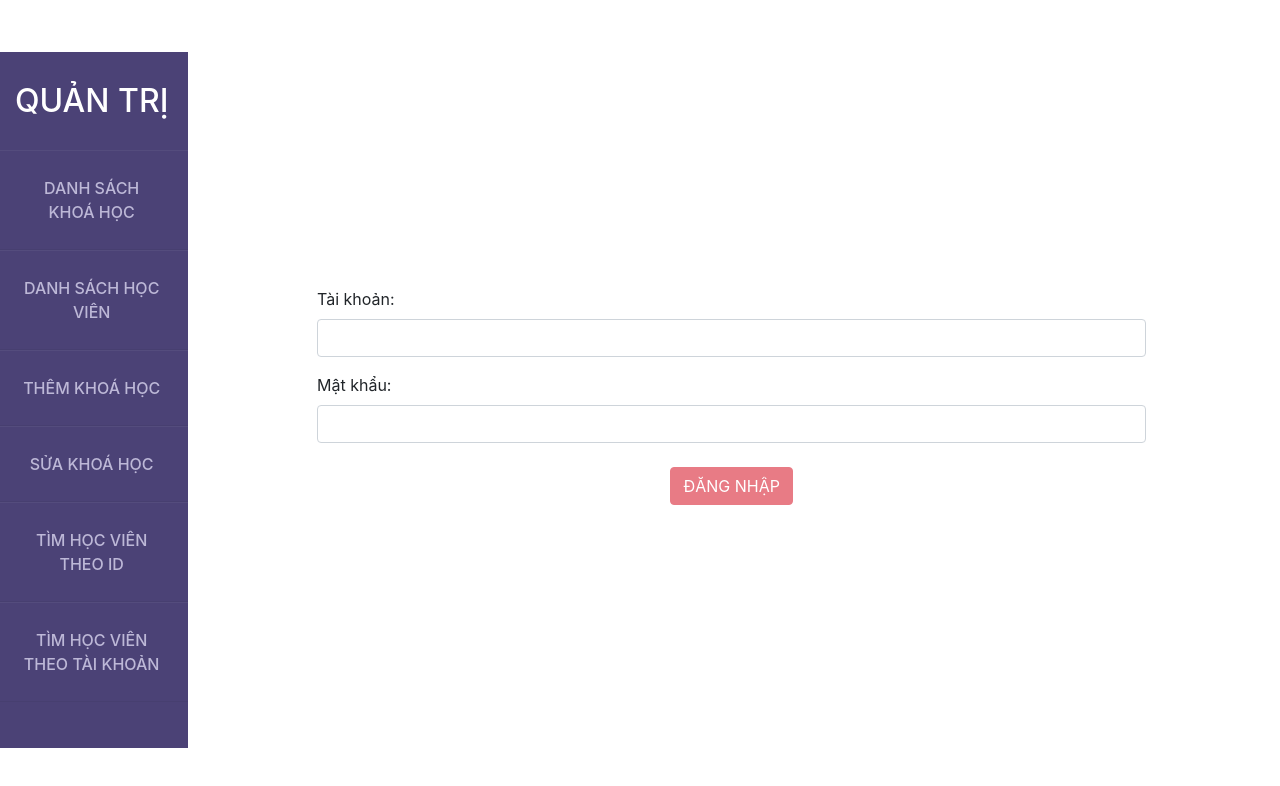
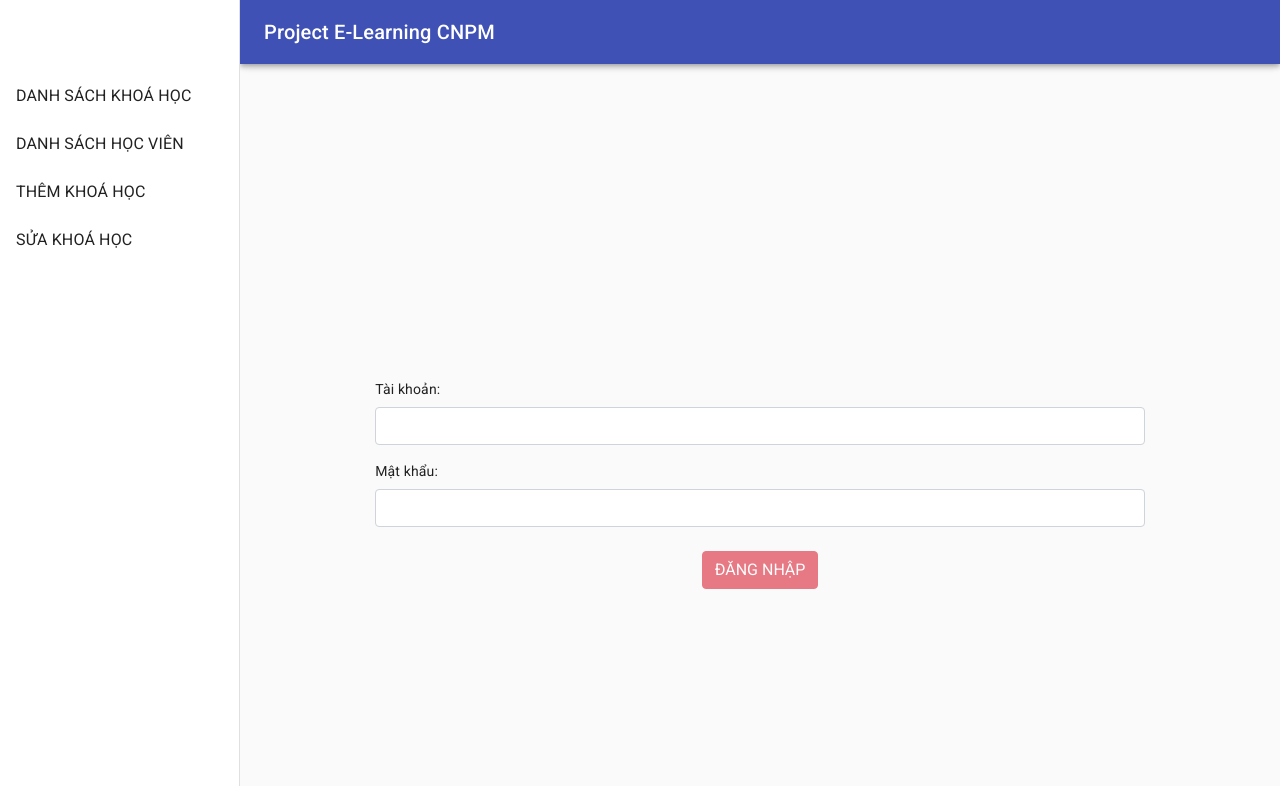
Before and after one commit to ritz0801/E-Learning-ReactJS, a React (Create React App) app: page /admin/login in a window 1280 px wide. Shown: the top 786 px of the page. Built offline with nearby package versions, Linux system fonts and the light colour scheme; no server answers.

Commit message:
Edit UI NavBar And Add Announce When Clicked Button In AddCourse Component

```diff
--- a/src/Components/Admin/AddCourse/InputAddLesson/index.jsx
+++ b/src/Components/Admin/AddCourse/InputAddLesson/index.jsx
@@ -3,6 +3,7 @@ import { Formik, Form, Field, ErrorMessage } from 'formik';
 import * as yup from 'yup';
 import apiCourse from '../../../../API/courses';
 import { connect } from 'react-redux';
+import Swal from "sweetalert2";
 
 const InputAddLesson = (props) => {
     const addLessonSchema = yup.object().shape({
@@ -21,6 +22,14 @@ const InputAddLesson = (props) => {
                 apiCourse
                     .post("ThemBaiHoc", values, {
                         params: { _id: props.courseDetail._id }
+                    })
+                    .then(() => {
+                        Swal.fire({
+                            title: 'Thêm thành công! Muốn thêm bài học tiếp hãy chọn nút THÊM BÀI HỌC, muốn hoàn thành cập nhật mục lục chọn nút HOÀN THÀNH',
+                            icon: 'success',
+                            confirmButtonColor: '#e74c3c',
+                            confirmButtonText: 'Ok',
+                        })
                     })
             }}
             render={(formikProps) => {
--- a/src/Components/Admin/AddCourse/index.jsx
+++ b/src/Components/Admin/AddCourse/index.jsx
@@ -46,6 +46,14 @@ const AddCourse = (props) => {
     const doneAddCourse = () => {
         apiCourse
             .post(`ThemBaiHocVaoMucLuc?_id=${props.courseDetail._id}`)
+            .then(() => {
+                Swal.fire({
+                    title: 'Đã hoàn thành cập nhật mục lục!',
+                    icon: 'success',
+                    confirmButtonColor: '#e74c3c',
+                    confirmButtonText: 'Ok',
+                })
+            })
     }
 
     const removeLessonInput = (i) => {
@@ -54,7 +62,7 @@ const AddCourse = (props) => {
 
     return (
         <div className="addCourse_wrapper container">
-            <Stepper activeStep={activeStep} alternativeLabel>
+            <Stepper className="mb-3" activeStep={activeStep} alternativeLabel>
                 {steps.map((label) => (
                     <Step key={label}>
                         <StepLabel>{label}</StepLabel>
--- a/src/Components/Admin/CourseList/index.jsx
+++ b/src/Components/Admin/CourseList/index.jsx
@@ -12,6 +12,7 @@ import Toolbar from '@material-ui/core/Toolbar';
 import Typography from '@material-ui/core/Typography';
 import Button from '@material-ui/core/Button';
 import DeleteIcon from '@material-ui/icons/Delete';
+import CloudUploadIcon from '@material-ui/icons/CloudUpload';
 import clsx from 'clsx';
 import PropTypes from 'prop-types';
 import React, { useEffect } from 'react';
@@ -19,6 +20,7 @@ import { connect } from 'react-redux';
 import { getCoursesList } from '../../../Redux/Actions/courses';
 import apiCourse from '../../../API/courses';
 import Swal from "sweetalert2";
+import { Link } from 'react-router-dom';
 
 function descendingComparator(a, b, orderBy) {
     if (b[orderBy] < a[orderBy]) {
@@ -132,6 +134,7 @@ const EnhancedTableToolbar = (props) => {
             <Typography className={classes.title} variant="h5" id="tableTitle" component="div">
                 Danh sách khoá học
             </Typography>
+            <Link to='/admin/addcourse'><Button className="addCourseBtn" size="small" variant="contained" color="primary" startIcon={<CloudUploadIcon />} style={{ width: '150px', height: '42px', marginTop: '15px', marginRight: '8px', fontSize: '12px' }}>THÊM KHOÁ HỌC</Button></Link>
         </Toolbar>
     );
 };
@@ -212,7 +215,14 @@ const CourseList = (props) => {
         }).then(() => {
             apiCourse
                 .delete(`XoaKhoaHoc?_id=${_id}`)
-                .then(() => props.getCoursesList())
+                .then(() => {
+                    Swal.fire({
+                        title: 'Đã xoá khoá học thành công!',
+                        icon: 'success',
+                        confirmButtonColor: '#e74c3c',
+                        confirmButtonText: 'Ok',
+                    }).then(() => props.getCoursesList())
+                })
         })
     }
 
--- a/src/Components/Admin/NavBar/index.jsx
+++ /dev/null
@@ -1,34 +0,0 @@
-import React from 'react';
-import { withRouter } from 'react-router-dom';
-
-const NavBar = (props) => {
-    const goToAddCourse = () => {
-        props.history.push('/admin/addcourse');
-    }
-
-    const goToCourseList = () => {
-        props.history.push('/admin/courselist');
-    }
-
-    const goToStudentList = () => {
-        props.history.push('/admin/studentlist');
-    }
-
-    return (
-        <div className="admin_navbar_wrapper">
-            <div className="admin_navbar_sidebar">
-                <h2 className="admin_navbar_title">QUẢN TRỊ</h2>
-                <ul className="admin_navbar_ul">
-                    <li className="admin_navbar_li"><p className="admin_navbar_content" onClick={goToCourseList}>Danh sách khoá học</p></li>
-                    <li className="admin_navbar_li"><p className="admin_navbar_content" onClick={goToStudentList}>Danh sách học viên</p></li>
-                    <li className="admin_navbar_li"><p className="admin_navbar_content" onClick={goToAddCourse}>Thêm khoá học</p></li>
-                    <li className="admin_navbar_li"><p className="admin_navbar_content">Sửa khoá học</p></li>
-                    <li className="admin_navbar_li"><p className="admin_navbar_content">Tìm học viên theo ID</p></li>
-                    <li className="admin_navbar_li"><p className="admin_navbar_content">Tìm học viên theo tài khoản</p></li>
-                </ul>
-            </div>
-        </div>
-    );
-};
-
-export default withRouter(NavBar);
--- a/src/Components/Admin/StudentList/index.jsx
+++ b/src/Components/Admin/StudentList/index.jsx
@@ -223,7 +223,14 @@ const StudentList = (props) => {
         }).then(() => {
             apiUser
                 .delete(`XoaHocVien?_id=${_id}`)
-                .then(() => props.getStudentList())
+                .then(() => {
+                    Swal.fire({
+                        title: 'Đã xoá học viên thành công!',
+                        icon: 'success',
+                        confirmButtonColor: '#e74c3c',
+                        confirmButtonText: 'Ok',
+                    }).then(() => props.getStudentList())
+                })
         })
     }
 
--- a/src/Components/Admin/index.jsx
+++ b/src/Components/Admin/index.jsx
@@ -1,19 +1,150 @@
+import AppBar from '@material-ui/core/AppBar';
+import CssBaseline from '@material-ui/core/CssBaseline';
+import Drawer from '@material-ui/core/Drawer';
+import Hidden from '@material-ui/core/Hidden';
+import IconButton from '@material-ui/core/IconButton';
+import List from '@material-ui/core/List';
+import ListItem from '@material-ui/core/ListItem';
+import ListItemText from '@material-ui/core/ListItemText';
+import { makeStyles, useTheme } from '@material-ui/core/styles';
+import Toolbar from '@material-ui/core/Toolbar';
+import Typography from '@material-ui/core/Typography';
+import MenuIcon from '@material-ui/icons/Menu';
 import React from 'react';
-import NavBar from './NavBar';
+import { withRouter } from 'react-router-dom';
+
+const drawerWidth = 240;
+
+const useStyles = makeStyles((theme) => ({
+    root: {
+        display: 'flex',
+    },
+    drawer: {
+        [theme.breakpoints.up('sm')]: {
+            width: drawerWidth,
+            flexShrink: 0,
+        },
+    },
+    appBar: {
+        [theme.breakpoints.up('sm')]: {
+            width: `calc(100% - ${drawerWidth}px)`,
+            marginLeft: drawerWidth,
+        },
+    },
+    menuButton: {
+        marginRight: theme.spacing(2),
+        [theme.breakpoints.up('sm')]: {
+            display: 'none',
+        },
+    },
+    // necessary for content to be below app bar
+    toolbar: theme.mixins.toolbar,
+    drawerPaper: {
+        width: drawerWidth,
+    },
+    content: {
+        flexGrow: 1,
+        padding: theme.spacing(3),
+    },
+}));
 
 const Admin = (props) => {
+    const { window } = props;
+    const classes = useStyles();
+    const theme = useTheme();
+    const [mobileOpen, setMobileOpen] = React.useState(false);
+
+    const handleDrawerToggle = () => {
+        setMobileOpen(!mobileOpen);
+    };
+
+    const goToRoute = (index) => {
+        switch (index) {
+            case 0:
+                props.history.push('/admin/courselist');
+                break;
+            case 1:
+                props.history.push('/admin/studentlist');
+                break;
+            case 2:
+                props.history.push('/admin/addcourse');
+                break;
+            default:
+                break;
+        }
+    }
+
+    const drawer = (
+        <div>
+            <div className={classes.toolbar} />
+            <List>
+                {['DANH SÁCH KHOÁ HỌC', 'DANH SÁCH HỌC VIÊN', 'THÊM KHOÁ HỌC', 'SỬA KHOÁ HỌC'].map((text, index) => (
+                    <ListItem button index={index} key={index} onClick={() => { goToRoute(index) }}>
+                        <ListItemText primary={text} />
+                    </ListItem>
+                ))}
+            </List>
+        </div>
+    );
+
+    const container = window !== undefined ? () => window().document.body : undefined;
+
     return (
-        <React.Fragment>
-            <div className="row w-100">
-                <div className="navbar col-md-2 p-0">
-                    <NavBar />
-                </div>
-                <div className="content col-md-10 p-0">
-                    {props.children}
-                </div>
-            </div>
-        </React.Fragment>
+        <div className={classes.root}>
+            <CssBaseline />
+            <AppBar position="fixed" className={classes.appBar}>
+                <Toolbar>
+                    <IconButton
+                        color="inherit"
+                        aria-label="open drawer"
+                        edge="start"
+                        onClick={handleDrawerToggle}
+                        className={classes.menuButton}
+                    >
+                        <MenuIcon />
+                    </IconButton>
+                    <Typography variant="h6" noWrap>
+                        Project E-Learning CNPM
+                    </Typography>
+                </Toolbar>
+            </AppBar>
+            <nav className={classes.drawer} aria-label="mailbox folders">
+                {/* The implementation can be swapped with js to avoid SEO duplication of links. */}
+                <Hidden smUp implementation="css">
+                    <Drawer
+                        container={container}
+                        variant="temporary"
+                        anchor={theme.direction === 'rtl' ? 'right' : 'left'}
+                        open={mobileOpen}
+                        onClose={handleDrawerToggle}
+                        classes={{
+                            paper: classes.drawerPaper,
+                        }}
+                        ModalProps={{
+                            keepMounted: true, // Better open performance on mobile.
+                        }}
+                    >
+                        {drawer}
+                    </Drawer>
+                </Hidden>
+                <Hidden xsDown implementation="css">
+                    <Drawer
+                        classes={{
+                            paper: classes.drawerPaper,
+                        }}
+                        variant="permanent"
+                        open
+                    >
+                        {drawer}
+                    </Drawer>
+                </Hidden>
+            </nav>
+            <main className={classes.content}>
+                <div className={classes.toolbar} />
+                {props.children}
+            </main>
+        </div>
     );
 };
 
-export default Admin;
+export default withRouter(Admin);
--- a/src/Style/Layout/_addCourse.scss
+++ b/src/Style/Layout/_addCourse.scss
@@ -1,5 +1,8 @@
 .addCourse_wrapper {
-    margin-top: 100px;
+    margin-top: 50px;
+    .MuiStepper-root {
+        background-color: #fafafa;
+    }
     .addLesson_wrapper {
         display: flex;
         flex-direction: column;
--- a/src/Style/main.scss
+++ b/src/Style/main.scss
@@ -14,6 +14,5 @@
 @import "./Layout/profile";
 @import "./Layout/studentReaction";
 @import "./Layout/adminLoginForm";
-@import "./Layout/NavBar";
 @import "./Layout/addCourse";
 @import "./Layout/adminCourseList";
```
